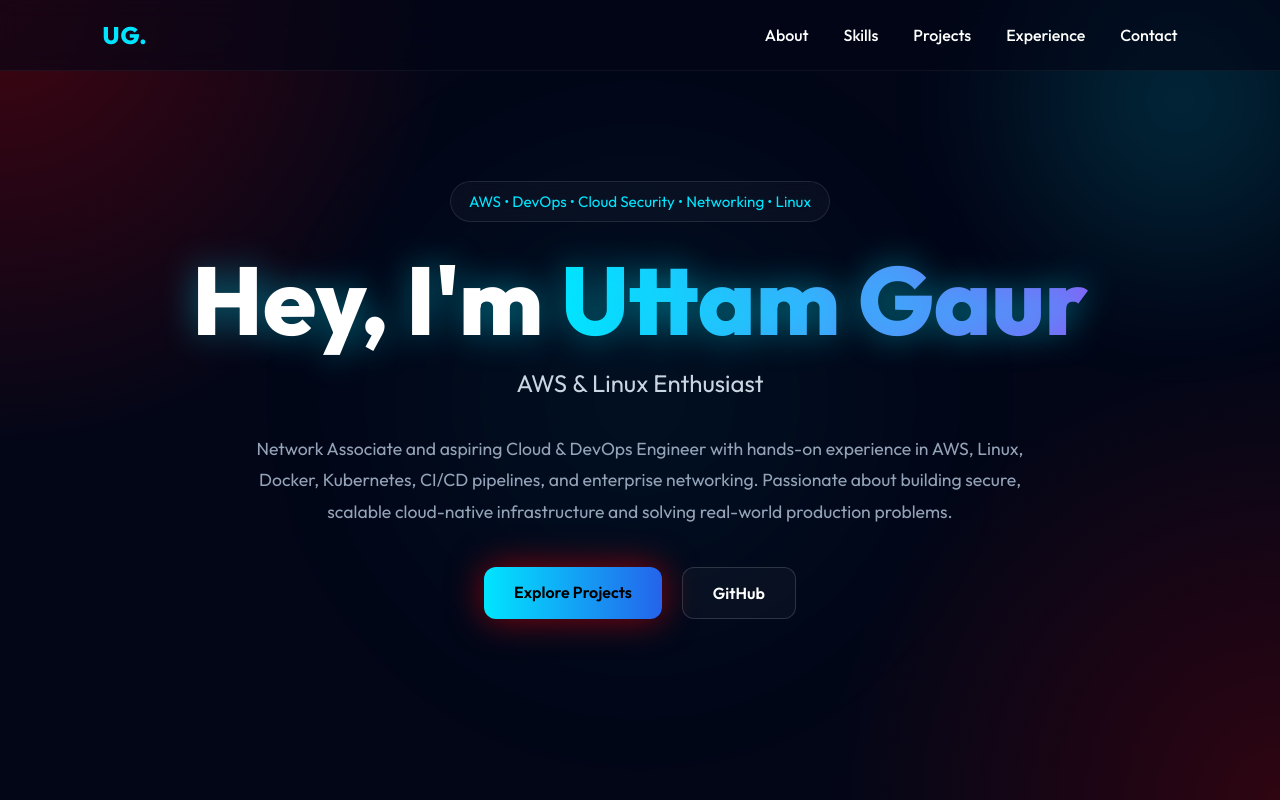
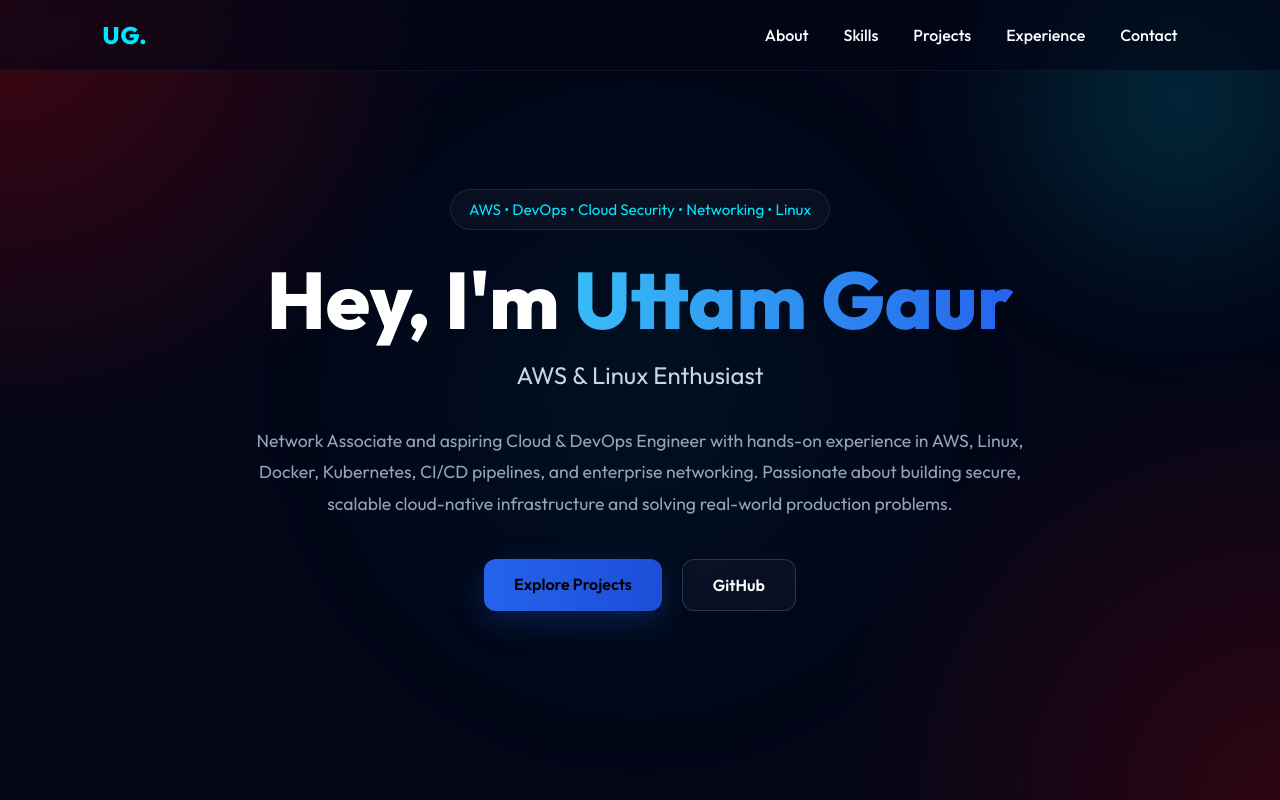
Before and after one commit to uttam-gaur/flows, a plain HTML site: page index.html in a window 1280 px wide. Shown: the top 800 px of the page. Drawn offline with Linux system fonts and the light colour scheme.

Commit message:
Update styles in index.html for improved design

```diff
--- a/index.html
+++ b/index.html
@@ -15,11 +15,11 @@
       position: fixed;
       inset: 0;
       background-image:
-        linear-gradient(rgba(255,0,0,0.05) 1px, transparent 1px),
-        linear-gradient(90deg, rgba(255,0,0,0.05) 1px, transparent 1px);
+        linear-gradient(rgba(255,255,255,0.02) 1px, transparent 1px),
+        linear-gradient(90deg, rgba(255,255,255,0.02) 1px, transparent 1px);
       background-size: 40px 40px;
       z-index: -2;
-      animation: gridMove 20s linear infinite;
+      opacity: 0.35;
     }
 
     body::after {
@@ -158,7 +158,8 @@
       position: relative;
     }
 
-    .hero::before {
+        .hero::before {
+      opacity: 0.5;
       content: '';
       position: absolute;
       width: 700px;
@@ -166,7 +167,7 @@
       background: radial-gradient(circle, rgba(0,229,255,0.12), transparent 70%);
       filter: blur(80px);
       z-index: -1;
-      animation: pulse 5s ease-in-out infinite;
+      animation: none;
     }
 
     @keyframes pulse {
@@ -185,15 +186,15 @@
     }
 
     .hero h1 {
-      font-size: 6rem;
-      text-shadow: 0 0 35px rgba(0,229,255,0.45);
+      font-size: 5rem;
+      text-shadow: none;
       line-height: 1;
       margin-bottom: 20px;
       font-weight: 800;
     }
 
     .hero h1 span {
-      background: linear-gradient(90deg,#00e5ff,#8b5cf6);
+      background: linear-gradient(90deg,#38bdf8,#2563eb);
       -webkit-background-clip: text;
       -webkit-text-fill-color: transparent;
     }
@@ -232,9 +233,9 @@
         .btn-primary {
       position: relative;
       overflow: hidden;
-      background: linear-gradient(90deg,#00e5ff,#2563eb);
+      background: linear-gradient(90deg,#2563eb,#1d4ed8);
       color: black;
-      box-shadow: 0 0 35px rgba(255,0,0,0.55);
+      box-shadow: 0 10px 30px rgba(37,99,235,0.25);
     }
 
         .btn-primary::before {
@@ -355,7 +356,7 @@
     }
 
     .skill-card:hover {
-      transform: translateY(-10px) scale(1.02);
+      transform: translateY(-5px);
       border-color: rgba(0,229,255,0.35);
     }
 
@@ -382,7 +383,7 @@
     }
 
         .project-card:hover {
-      box-shadow: 0 0 40px rgba(255,0,0,0.25);
+      box-shadow: 0 12px 30px rgba(15,23,42,0.35);
       transform: translateY(-10px);
       border-color: rgba(139,92,246,0.28);
     }
@@ -494,7 +495,7 @@
       margin: auto;
       padding: 50px;
       border-radius: 30px;
-      background: linear-gradient(180deg,rgba(56,189,248,0.1),rgba(168,85,247,0.1));
+      background: rgba(15,23,42,0.7);
       border: 1px solid rgba(255,255,255,0.1);
     }
 
```
